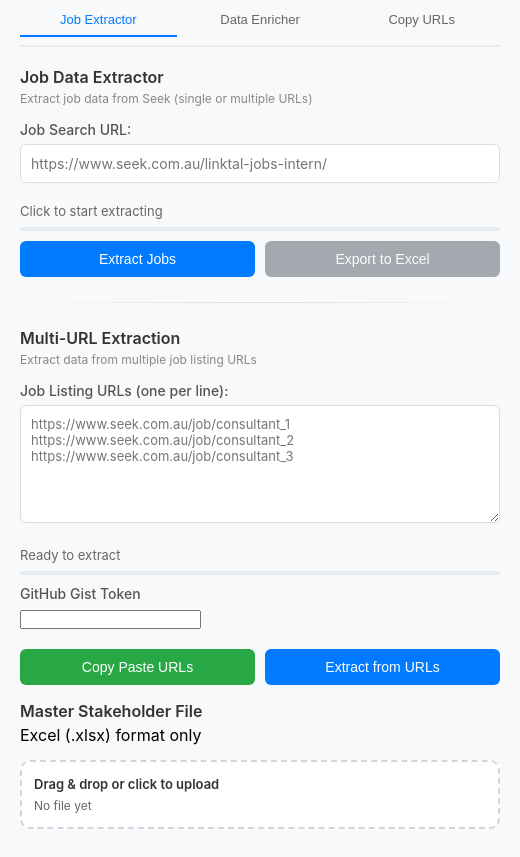
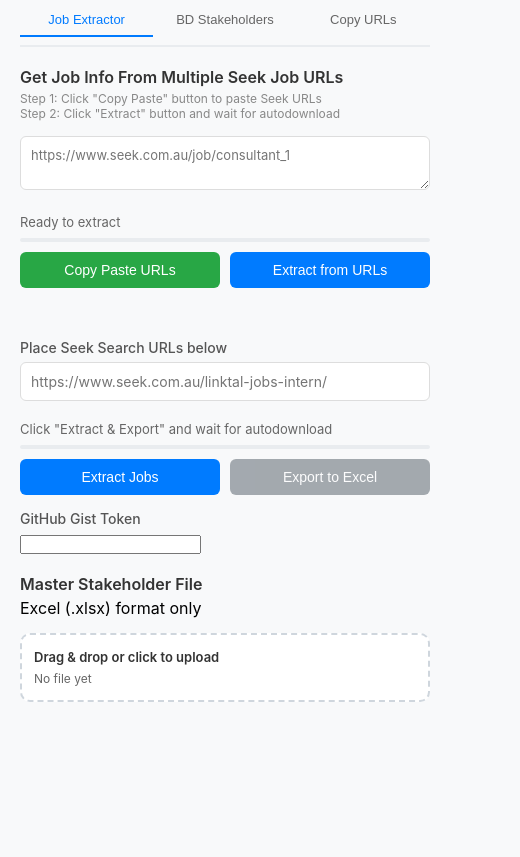
Before and after one commit to Marcuswong0327/client-mapping-tool, a browser extension: page popup.html in a window 400 px wide. Shown: the part 57-914 px from the top of the page, 520 px wide, since content can reach past the window. After the commit the page ends 844 px from the top, so only its background shows below. Drawn offline with Linux system fonts and the light colour scheme.

Commit message:
refactor UI & words

```diff
--- a/popup.html
+++ b/popup.html
@@ -4,38 +4,63 @@
 <head>
     <meta charset="UTF-8">
     <meta name="viewport" content="width=device-width, initial-scale=1.0">
-    <title>Client Mapping Tool</title>
+    <title>BD Client Map 3.0</title>
     <link rel="stylesheet" href="popup.css">
 </head>
 
 <body>
     <div class="container">
         <div class="header">
-            <h2>Client Mapping Tool</h2>
+            <h2>BD Client Map 3.0</h2>
         </div>
 
         <!-- Tool Navigation -->
         <div class="tool-nav">
             <button class="tool-btn active" data-tool="job-extractor">Job Extractor</button>
-            <button class="tool-btn" data-tool="data-enricher">Data Enricher</button>
+            <button class="tool-btn" data-tool="data-enricher">BD Stakeholders</button>
             <button class="tool-btn" data-tool="copy-urls">Copy URLs</button>
         </div>
 
 
-        <!-- Job Data Extractor Tool -->
+        <!-- Multi URLs Job Extractor -->
         <div id="job-extractor-tool" class="tool-section active">
+
+            <div class="multi-url-section">
                 <div class="section-header">
-                <h3>Job Data Extractor</h3>
-                <p class="section-description">Extract job data from Seek (single or multiple URLs)</p>
+                    <h3>Get Job Info From Multiple Seek Job URLs</h3>
+                    <p class="section-description">Step 1: Click "Copy Paste" button to paste Seek URLs</p>
+                    <p class="section-description">Step 2: Click "Extract" button and wait for autodownload</p>
                 </div>
 
                 <div class="input-section">
-                <label for="jobUrl">Job Search URL:</label>
+                    <label for="multiUrls"></label>
+                    <textarea id="multiUrls" rows="2" placeholder="https://www.seek.com.au/job/consultant_1"></textarea>
+                </div>
+
+                <div class="status-section">
+                    <div id="multiStatus" class="status-message">Ready to extract</div>
+                    <div id="multiProgress" class="progress-bar">
+                        <div id="multiProgressFill" class="progress-fill"></div>
+                    </div>
+                    <div id="multiDetails" class="progress-details"></div>
+                </div>
+
+
+                <div class="button-section">
+                    <button id="copyPasteUrlsBtn" class="export-btn">Copy Paste URLs</button>
+                    <button id="multiExtractBtn" class="extract-btn">Extract from URLs</button>
+                </div>
+
+            <div class="divider"></div>
+
+
+            <div class="input-section">
+                <label for="jobUrl">Place Seek Search URLs below</label>
                 <input type="url" id="jobUrl" placeholder="https://www.seek.com.au/linktal-jobs-intern/" />
             </div>
 
             <div class="status-section">
-                <div id="status" class="status-message">Click to start extracting</div>
+                <div id="status" class="status-message">Click "Extract & Export" and wait for autodownload</div>
                 <div id="progress" class="progress-bar">
                     <div id="progressFill" class="progress-fill"></div>
                 </div>
@@ -46,42 +71,16 @@
                 <button id="exportBtn" class="export-btn" disabled>Export to Excel</button>
             </div>
 
-            <div class="divider"></div>
 
-            <!-- Multi-URl Extraction -->
 
-            <div class="multi-url-section">
-                <div class="section-header">
-                    <h3>Multi-URL Extraction</h3>
-                    <p class="section-description">Extract data from multiple job listing URLs</p>
-                </div>
 
-                <div class="input-section">
-                    <label for="multiUrls">Job Listing URLs (one per line):</label>
-                    <textarea id="multiUrls" rows="6" placeholder="https://www.seek.com.au/job/consultant_1
-https://www.seek.com.au/job/consultant_2
-https://www.seek.com.au/job/consultant_3"></textarea>
-                </div>
-
-                <div class="status-section">
-                    <div id="multiStatus" class="status-message">Ready to extract</div>
-                    <div id="multiProgress" class="progress-bar">
-                        <div id="multiProgressFill" class="progress-fill"></div>
-                    </div>
-                    <div id="multiDetails" class="progress-details"></div>
-                </div>
+            <!--Gists Token & Master file upload section-->
 
                 <div class="input-section">
                     <label for="githubGistToken">GitHub Gist Token</label>
                     <input type="password" id="githubGistToken" />
                 </div>
 
-                <div class="button-section">
-                    <button id="copyPasteUrlsBtn" class="export-btn">Copy Paste URLs</button>
-                    <button id="multiExtractBtn" class="extract-btn">Extract from URLs</button>
-                </div>
-
-                <!--Master file upload section-->
             <div class="master-upload-section">
                 <div class="section-header">
                     <h3>Master Stakeholder File</h3>
@@ -96,6 +95,7 @@
                 <div id="masterUploadStatus" class="status-message"></div>
             </div>
 
+            <!--Error preview for Multi URLs Failed Extraction-->
             <div id="errorPreviewSection" class="error-preview-section" style="display: none;">
                 <button id="errorToggleBtn" class="error-toggle-btn">
                     <span id="errorToggleIcon">▼</span>
@@ -116,8 +116,27 @@
         <!-- Data Enricher Tool -->
         <div id="data-enricher-tool" class="tool-section">
             <div class="section-header">
-                <h3>Data Enricher</h3>
-                <p class="section-description">Enrich LinkedIn profiles with Apollo and Findymail</p>
+                <h3>Finding Stakeholders' Info</h3>
+                <p class="section-description">Step 1: Click "Copy Paste" button to paste LinkedIn URLs </p>
+                <p class="section-description">Step 2: Click "Get Info" button and wait for autodownload </p>
+            </div>
+
+
+
+            <div class="input-section">
+                <label for="linkedinUrls">LinkedIn URLs (one per line):</label>
+                <textarea id="linkedinUrls" rows="2" placeholder="https://www.linkedin.com/in/consultant1"></textarea>
+            </div>
+
+            <div class="status-section">
+                <div id="enrichment-status" class="status-message">Ready to enrich</div>
+                <progress id="enrichment-progress" class="progress-bar" value="0" max="100"></progress>
+                <div id="enrichment-stats" class="progress-details"></div>
+            </div>
+
+            <div class="button-section">
+                <button id="enricherCopyPasteUrlsBtn" class="export-btn">Copy Paste URLs</button>
+                <button id="enrichBtn" class="extract-btn">Get Info</button>
             </div>
 
             <div class="input-section">
@@ -130,23 +149,6 @@
                 <input type="password" id="findymailApiKey" placeholder="Enter Findymail API Key" />
             </div>
 
-            <div class="input-section">
-                <label for="linkedinUrls">LinkedIn URLs (one per line):</label>
-                <textarea id="linkedinUrls" rows="6" placeholder="https://www.linkedin.com/in/consultant1
-https://www.linkedin.com/in/consultant2
-https://www.linkedin.com/in/consultant3"></textarea>
-            </div>
-
-            <div class="status-section">
-                <div id="enrichment-status" class="status-message">Ready to enrich</div>
-                <progress id="enrichment-progress" class="progress-bar" value="0" max="100"></progress>
-                <div id="enrichment-stats" class="progress-details"></div>
-            </div>
-
-            <div class="button-section">
-                <button id="enricherCopyPasteUrlsBtn" class="export-btn">Copy Paste URLs</button>
-                <button id="enrichBtn" class="extract-btn">Start Enrichment</button>
-            </div>
         </div>
 
         <!-- Copy URLs Tool -->
--- a/popup.less
+++ b/popup.less
@@ -61,9 +61,9 @@
 
 body {
     font-family: @font-base;
-    width: 520px;
-    min-width: 520px;
-    max-height: 700px;
+    width: 450px;
+    min-width: 450px;
+    max-height: 480px;
     overflow-y: auto;
     background-color: @bg-light;
 }
@@ -181,7 +181,6 @@
 
 .divider {
     height: 1px;
-    background: linear-gradient(to right, transparent, @border-color, transparent);
     margin: 25px 0;
 }
 
@@ -257,11 +256,6 @@
     align-items: center;
     gap: 8px;
     transition: all @transition;
-
-    &:hover {
-        background-color: @bg-light;
-        border-color: #bbb;
-    }
 }
 
 #errorToggleIcon {
```
Also changed, not shown: manifest.json, popup.css. Lines whose indentation alone changed are shown as unchanged.
